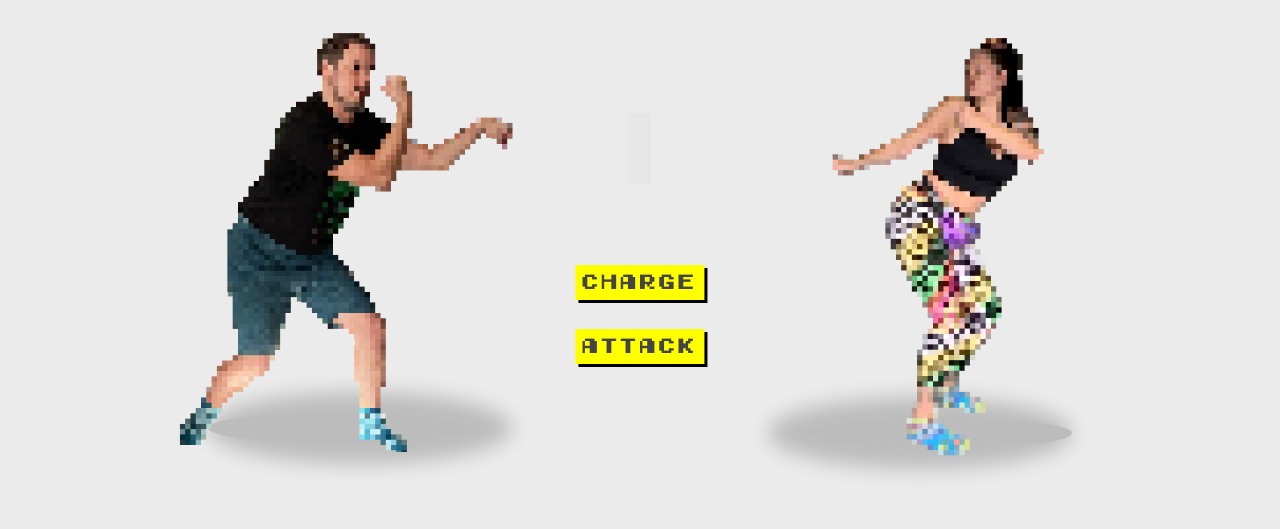
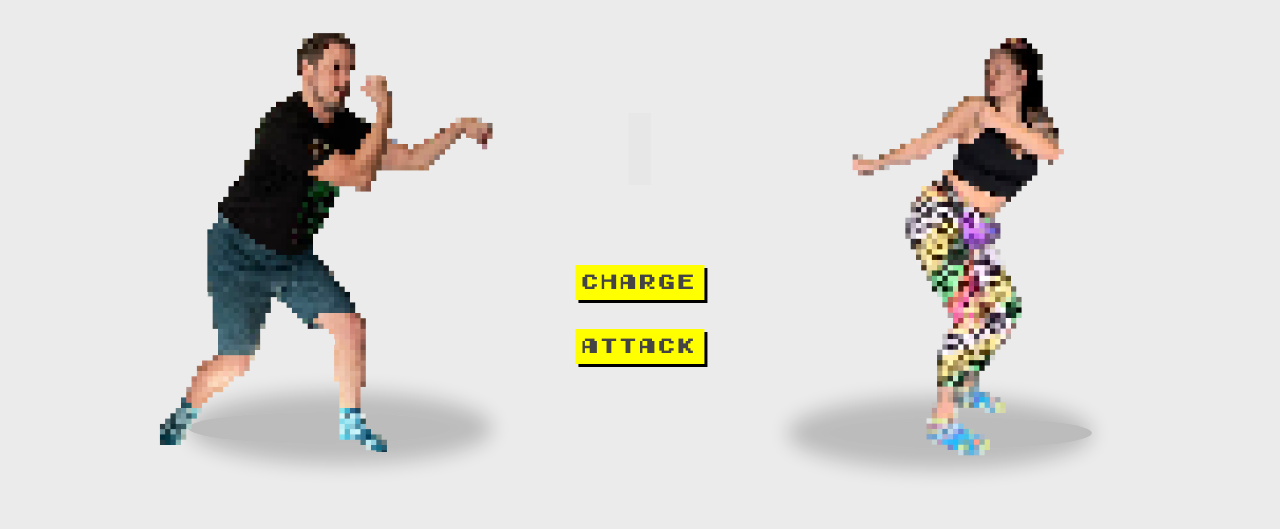
Before and after one commit to Dvorak-Tom/MostKombat, a plain HTML site: page game.html in a window 1280 px wide. Shown: the part 271-800 px from the top of the page. Drawn offline with Linux system fonts and the light colour scheme; files whose address does not match are found by name.

Commit message:
update css style

```diff
--- a/css/style.css
+++ b/css/style.css
@@ -20,7 +20,7 @@ html {
 body {
   font-family: 'pixelFont', sans-serif;
   font-weight: 400;
-  width: 1200px;
+  width: 1366px;
   color: #fff;
   text-shadow: 2px 2px 0px rgba(0, 0, 0, 1);
 }
```
